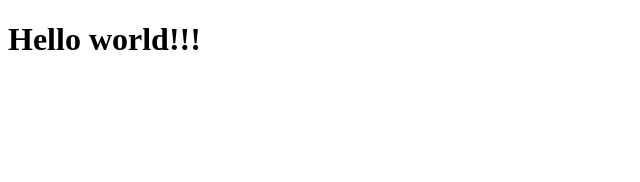
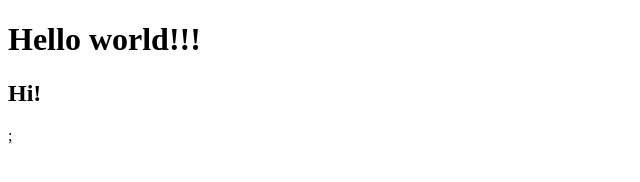
Before and after one commit to agutnik13/project, a plain HTML site: page index.html in a window 1280 px wide. Shown: the full height of the page, 0-640 px from the left. Drawn offline with Linux system fonts and the light colour scheme.

Commit message:
index.html mod

```diff
--- a/index.html
+++ b/index.html
@@ -7,6 +7,7 @@
 </head>
 <body>
     <h1> Hello world!!! </h1>
+    <h2>Hi!</h2>;
 
    <!-- <script>
         alert(1);
```
